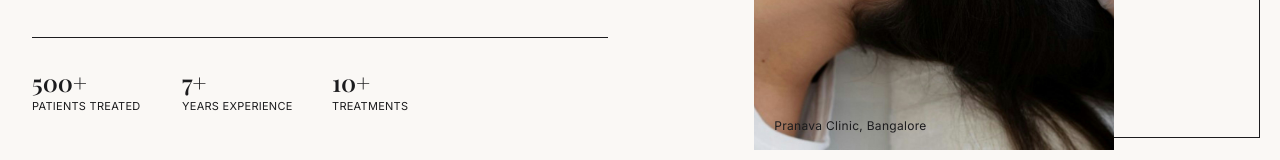
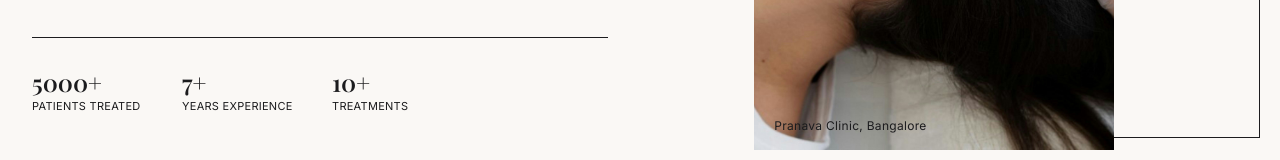
Before and after one commit to subrahmanya-kp/project_jay, a Next.js app: page / in a window 1280 px wide. Shown: the part 506-666 px from the top of the page. Built offline with nearby package versions, Linux system fonts and the light colour scheme; no server answers.

Commit message:
updated patient count

```diff
--- a/components/Hero.tsx
+++ b/components/Hero.tsx
@@ -2,7 +2,7 @@ import Link from "next/link";
 import Image from "next/image";
 
 const stats = [
-  { number: "500+", label: "Patients Treated" },
+  { number: "5000+", label: "Patients Treated" },
   { number: "7+",   label: "Years Experience" },
   { number: "10+",    label: "Treatments" },
 ];
```
